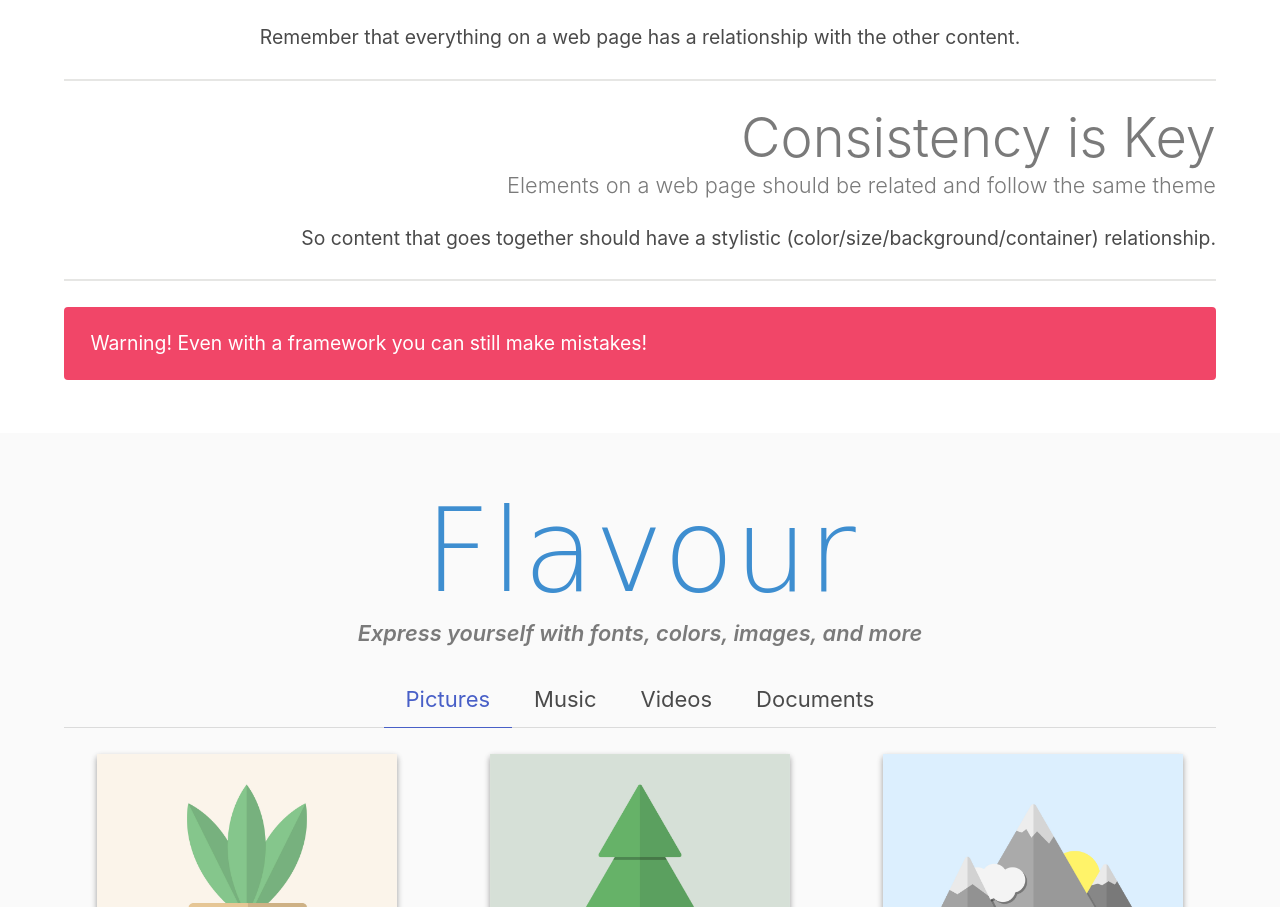
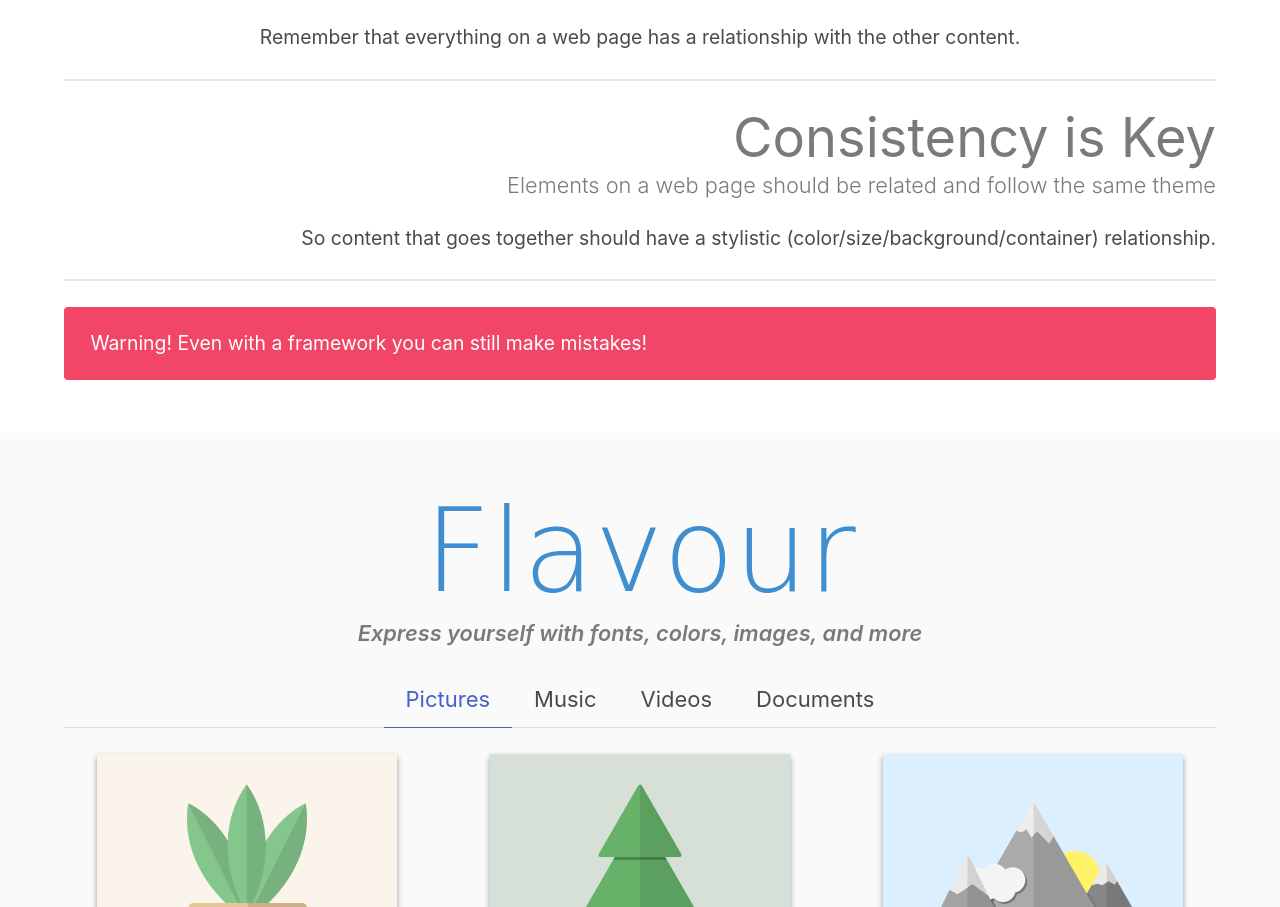
Before and after one commit to jdmar3-comp426/a02-liangkelei, a website: page index.html in a window 1280 px wide. Shown: the part 1861-2768 px from the top of the page. Drawn offline with nearby package versions, Linux system fonts and the light colour scheme; a web font is replaced by a local one.

Commit message:
fix title

```diff
--- a/index.html
+++ b/index.html
@@ -73,7 +73,7 @@
         </div>
         <hr>
         <div class="content has-text-right">
-            <h1 class="title has-text-grey has-text-weight-light">Consistency is Key</h1>
+            <h1 class="title has-text-grey has-text-weight-normal">Consistency is Key</h1>
             <h5 class="subtitle has-text-grey has-text-weight-light">Elements on a web page should be related and follow the same theme</h5>
             <p>
 	    	So content that goes together should have a stylistic (color/size/background/container) relationship.
```
